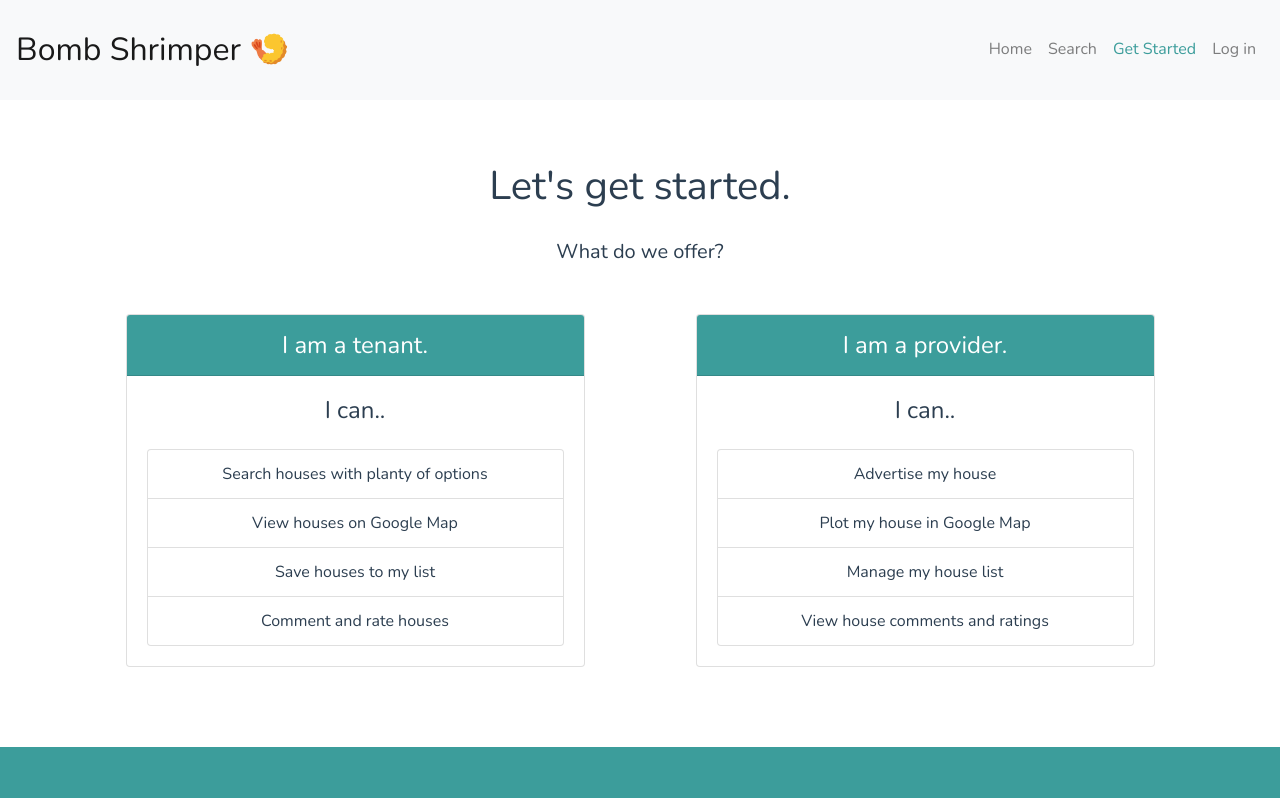
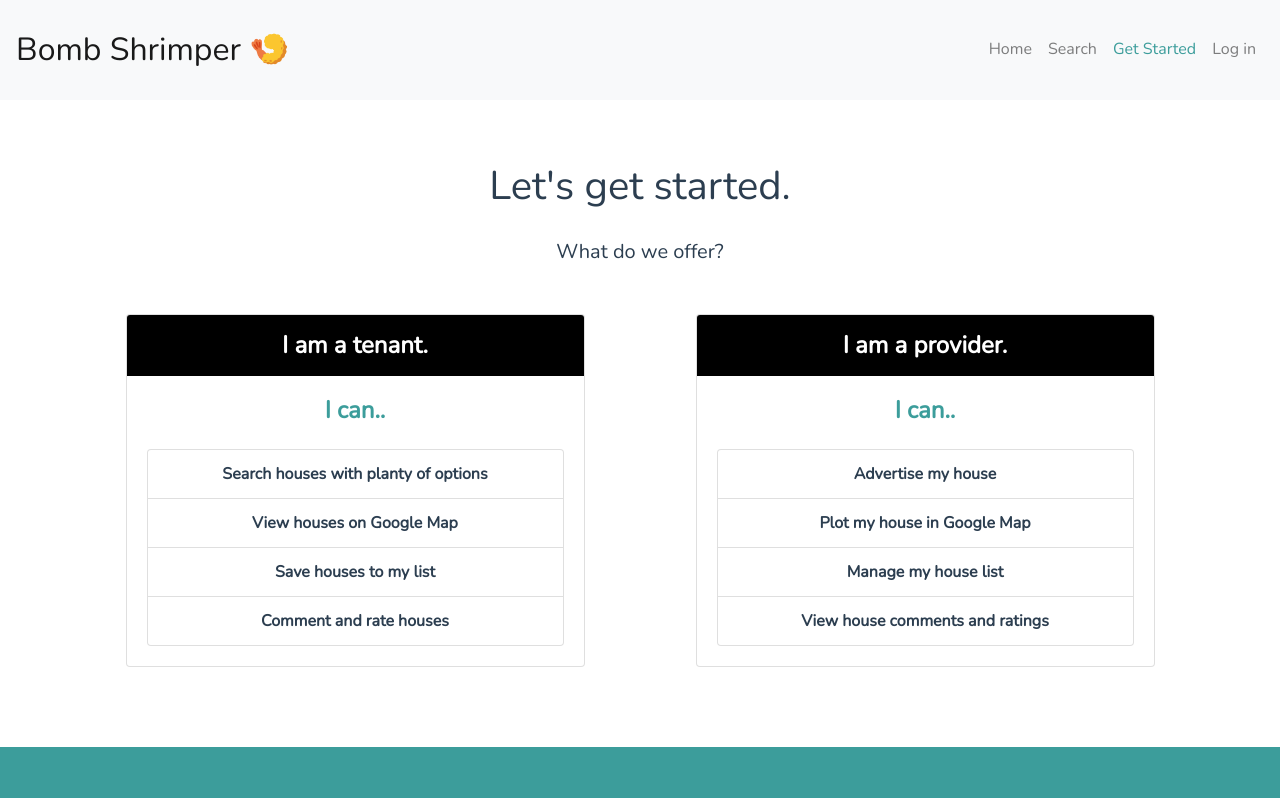
Before and after one commit to KristLin/HouseRentalWebsite, a Vue app in the folder frontend/: page /about in a window 1280 px wide. Shown: the top 798 px of the page. Built offline with nearby package versions, Linux system fonts and the light colour scheme; no server answers; what vue-swal would draw is missing.

Commit message:
edit about page

```diff
--- a/frontend/src/views/About.vue
+++ b/frontend/src/views/About.vue
@@ -8,14 +8,14 @@
       <div class="row">
         <div class="col-lg-6 col-sm-12" style="margin-top:20px">
           <div class="card mx-auto" style="width:85%">
-            <div class="card-header" style="background-color: #3c9d9b; color: #fff; font-size:1.5rem;">I am a tenant.</div>
+            <div class="card-header" style="background-color: black; color: #fff; font-size:1.5rem;"><b>I am a tenant.</b></div>
             <div class="card-body">
-              <h4 class="mb-4">I can..</h4>
+              <h4 class="mb-4"  style="color: #3c9d9b"><b>I can..</b></h4>
               <ul class="list-group">
-                <li class="list-group-item">Search houses with planty of options</li>
-                <li class="list-group-item">View houses on Google Map</li>
-                <li class="list-group-item">Save houses to my list</li>
-                <li class="list-group-item">Comment and rate houses</li>
+                <li class="list-group-item"><b>Search houses with planty of options</b></li>
+                <li class="list-group-item"><b>View houses on Google Map</b></li>
+                <li class="list-group-item"><b>Save houses to my list</b></li>
+                <li class="list-group-item"><b>Comment and rate houses</b></li>
               </ul>
             </div>
           </div>
@@ -23,14 +23,14 @@
 
         <div class="col-lg-6 col-sm-12" style="margin-top:20px">
           <div class="card mx-auto" style="width:85%">
-            <div class="card-header" style="background-color: #3c9d9b; color: #fff; font-size:1.5rem;">I am a provider.</div>
+            <div class="card-header" style="background-color: black; color: #fff; font-size:1.5rem;"><b>I am a provider.</b></div>
             <div class="card-body">
-              <h4 class="mb-4">I can..</h4>
+              <h4 class="mb-4"  style="color: #3c9d9b"><b>I can..</b></h4>
               <ul class="list-group">
-                <li class="list-group-item">Advertise my house</li>
-                <li class="list-group-item">Plot my house in Google Map</li>
-                <li class="list-group-item">Manage my house list</li>
-                <li class="list-group-item">View house comments and ratings</li>
+                <li class="list-group-item"><b>Advertise my house</b></li>
+                <li class="list-group-item"><b>Plot my house in Google Map</b></li>
+                <li class="list-group-item"><b>Manage my house list</b></li>
+                <li class="list-group-item"><b>View house comments and ratings</b></li>
               </ul>
             </div>
           </div>
```
